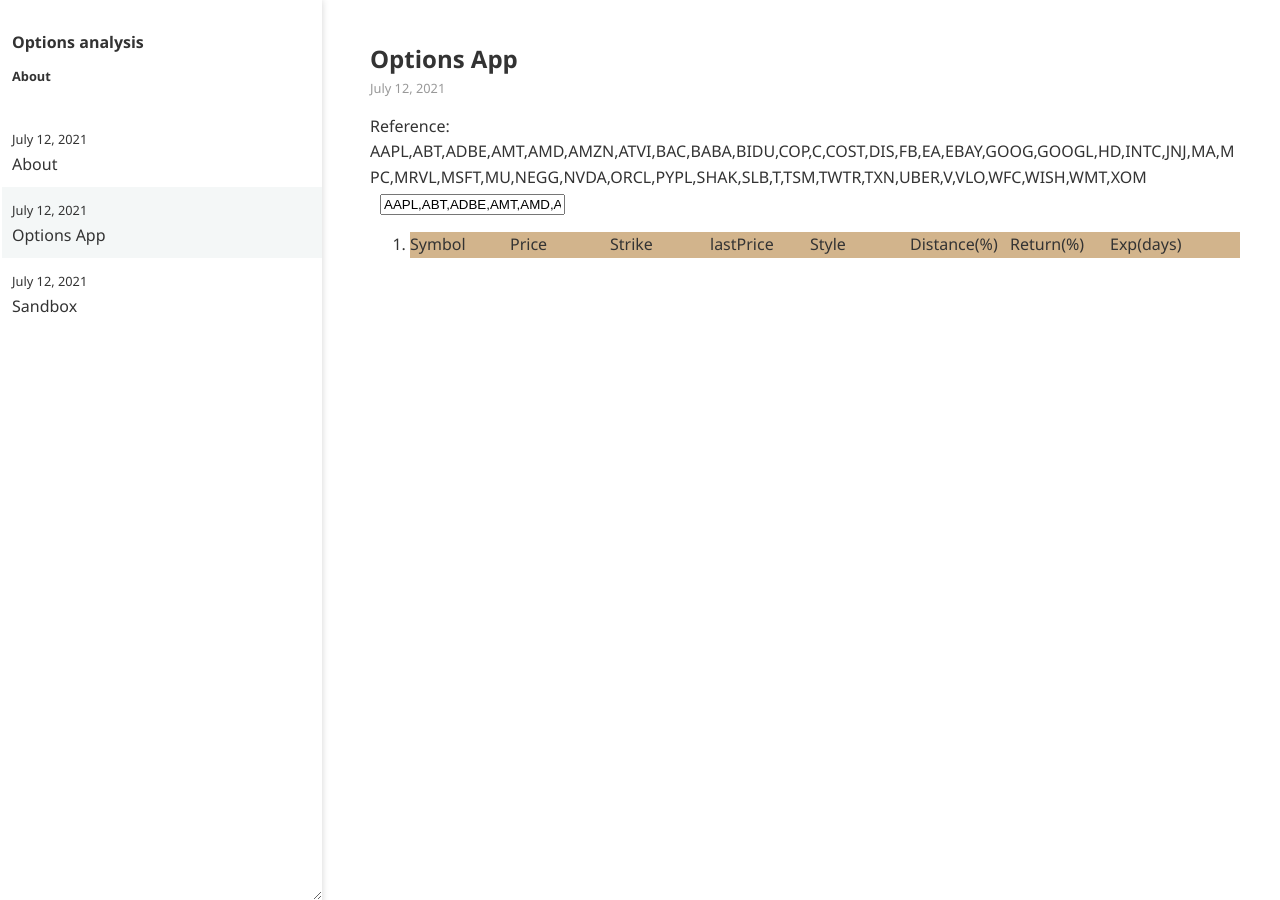
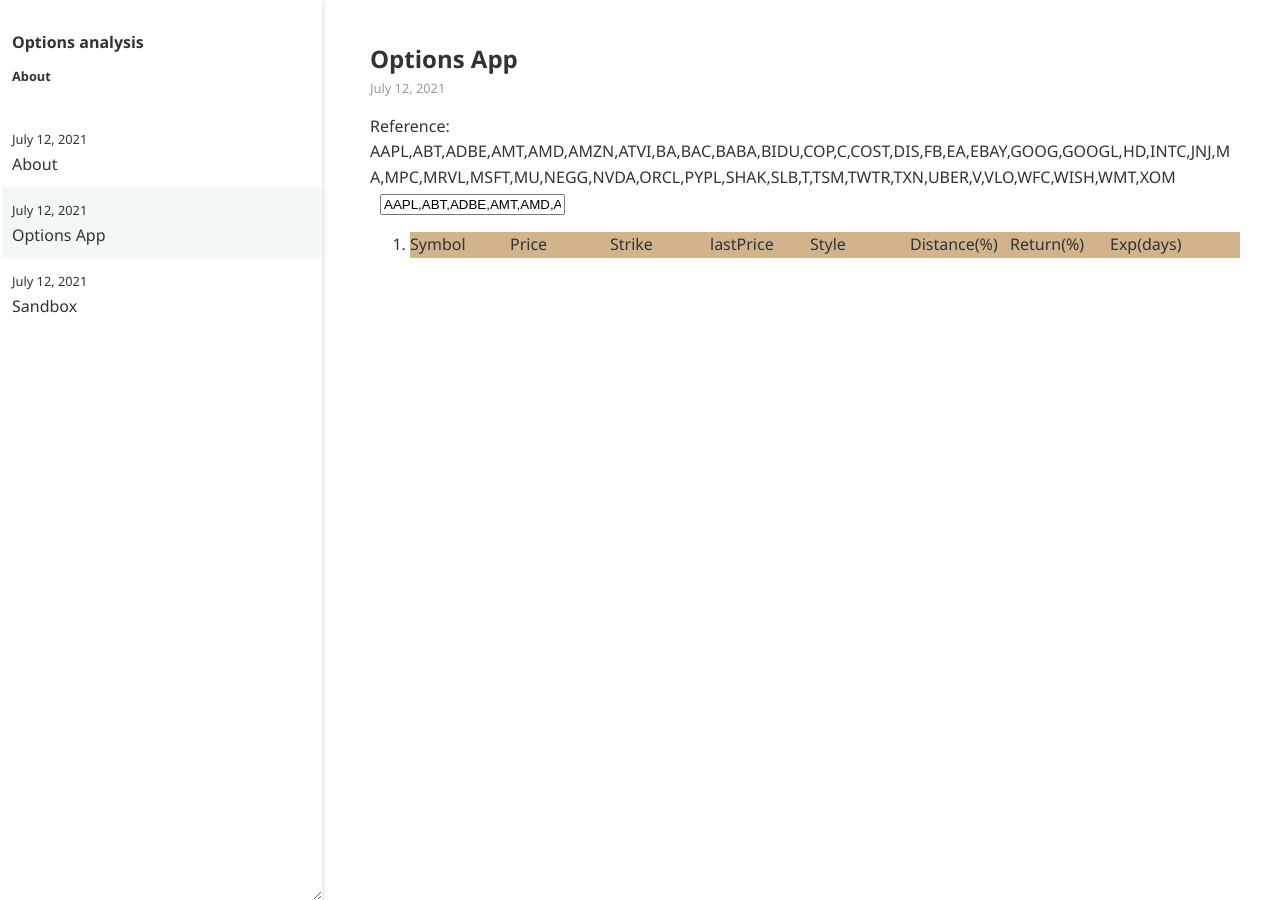
Before and after one commit to Chipingai/Chipingai.github.io, a Jekyll site: the page _posts/2021-07-12-options-app.html, which Jekyll copies as it is, in a window 1280 px wide. Built offline with Jekyll 4.4.1, drawn with Linux system fonts in a browser that asks for light colours.

Commit message:
Update 2021-07-12-options-app.html

```diff
--- a/_posts/2021-07-12-options-app.html
+++ b/_posts/2021-07-12-options-app.html
@@ -1,6 +1,6 @@
 <div>
 
-<span style="word-wrap:break-word">Reference: AAPL,ABT,ADBE,AMT,AMD,AMZN,ATVI,BAC,BABA,BIDU,COP,C,COST,DIS,FB,EA,EBAY,GOOG,GOOGL,HD,INTC,JNJ,MA,MPC,MRVL,MSFT,MU,NEGG,NVDA,ORCL,PYPL,SHAK,SLB,T,TSM,TWTR,TXN,UBER,V,VLO,WFC,WISH,WMT,XOM</span>
+<span style="word-wrap:break-word">Reference: AAPL,ABT,ADBE,AMT,AMD,AMZN,ATVI,BA,BAC,BABA,BIDU,COP,C,COST,DIS,FB,EA,EBAY,GOOG,GOOGL,HD,INTC,JNJ,MA,MPC,MRVL,MSFT,MU,NEGG,NVDA,ORCL,PYPL,SHAK,SLB,T,TSM,TWTR,TXN,UBER,V,VLO,WFC,WISH,WMT,XOM</span>
 
 <br>
 
@@ -16,6 +16,7 @@ autocomplete="off" placeholder="Add stock ticker...">
 </li></ol>
 
 </div>
+
 <script>
 
   var option_symbols = ['AAPL', 'ABT', 'ADBE', 'AMT', 'AMD', 'AMZN', 'ATVI','BAC','BABA', 'BIDU', 'COP', 'C','COST', 'DIS', 'FB','EA','EBAY','GOOG','GOOGL','HD','INTC','JNJ','MA','MPC','MRVL','MSFT','MU','NEGG','NVDA','ORCL','PYPL','SHAK','SLB','T','TSM','TWTR','TXN','UBER','V','VLO','WFC','WISH','WMT','XOM']
```
